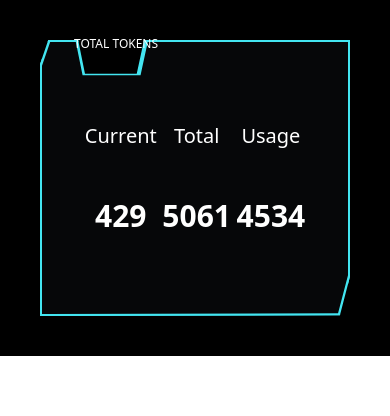
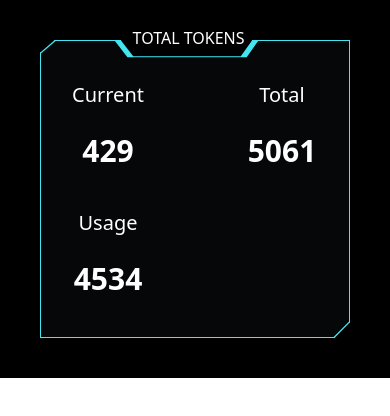
Before and after one commit to kakhi1/shape, a React (Vite) app: page / in a window 390 px wide. Shown: the top 416 px of the page. Built offline with nearby package versions, Linux system fonts and the light colour scheme.

Commit message:
mobile responsive

```diff
--- a/src/App.css
+++ b/src/App.css
@@ -8,8 +8,8 @@
   clip-path: polygon(
     2.75% -0.25%,
     12.26% -0.25%,
-    14.51% 12.26%,
-    31.2% 12.26%,
+    14.51% 9.26%,
+    31.2% 9.26%,
     33.61% -0.25%,
     100% -0.25%,
     100% 85.71%,
@@ -23,8 +23,8 @@
   clip-path: polygon(
     2.75% -0.25%,
     11% -0.25%,
-    13.26% 12.26%,
-    32.2% 12.26%,
+    13.26% 9.26%,
+    32.2% 9.26%,
     34.61% -0.25%,
     100% -0.25%,
     100% 85.71%,
@@ -33,3 +33,36 @@
     0% 8.77%
   );
 }
+/* clip path for mobile screen */
+@media (max-width: 640px) {
+  .custom-shapeMobile {
+    clip-path: polygon(
+      4.77% 0%,
+      26% 0%,
+      30.07% 5.45%,
+      64.78% 5.45%,
+      68.51% 0%,
+      100% 0%,
+      100% 94.73%,
+      95% 100%,
+      0% 100%,
+      0% 4.25%
+    );
+  }
+}
+@media (max-width: 640px) {
+  .custom-shapeMobile2 {
+    clip-path: polygon(
+      4.77% 0%,
+      24% 0%,
+      28.07% 5.45%,
+      66.78% 5.45%,
+      70.51% 0%,
+      100% 0%,
+      100% 94.73%,
+      95% 100%,
+      0% 100%,
+      0% 4.25%
+    );
+  }
+}
--- a/src/App.jsx
+++ b/src/App.jsx
@@ -5,25 +5,25 @@ function App() {
   return (
     <>
       <div className="max-h-[500px] max-w-[1220px] flex items-center justify-center relative bg-black p-10">
-        <div className="z-30 text-white md:top-[8%] top-[10%] md:left-[18%] left-[19%]  absolute">
-          <h1 className="lg:text-2xl md:text-xl text-xs  font-normal">
+        <div className="z-30 text-white md:top-[8%] top-[7%] left-[34%] sm:left-[17%]  absolute">
+          <h1 className="lg:text-2xl sm:text-xl text-base font-normal">
             TOTAL TOKENS
           </h1>
         </div>
-        <div className=" w-[100%] h-[100%] bg-[#43E5F1] border-[#43E5F1] border-2 flex ju stify-center items-center custom-shape ">
-          <div className="w-[100%] h-[100%] custom-shape2 text-white bg-[#060709] opacity-[99]">
-            <div className="flex flex-row  w-full h-[90%] justify-around items-start my-20 ">
-              <div className="flex flex-col gap-12 ml-10">
+        <div className=" w-[100%] h-[100%] bg-[#43E5F1] border-[#43E5F1] border-[1px] flex justify-center items-center custom-shapeMobile custom-shape">
+          <div className="w-[100%] h-[100%] custom-shapeMobile2 custom-shape2 text-white bg-[#060709] opacity-[99]">
+            <div className="md:flex  flex-row grid grid-cols-2 grid-rows-2 w-full h-[90%] justify-around items-start sm:my-20 my-10 gap-10 ">
+              <div className="flex flex-col sm:gap-12 gap-6 md:ml-10 ">
                 <h1 className="md:text-2xl text-xl font-normal">Current</h1>
                 <span className="md:text-5xl text-3xl font-extrabold">429</span>
               </div>
-              <div className="flex flex-col gap-12">
+              <div className="flex flex-col sm:gap-12 gap-6">
                 <h1 className="md:text-2xl text-xl font-normal">Total</h1>
                 <span className="md:text-5xl text-3xl font-extrabold">
                   5061
                 </span>
               </div>
-              <div className="flex flex-col gap-12 mr-10">
+              <div className="flex flex-col sm:gap-12 gap-6 md:mr-10">
                 <h1 className="md:text-2xl text-xl font-normal">Usage</h1>
                 <span className="md:text-5xl text-3xl font-extrabold">
                   4534
```
